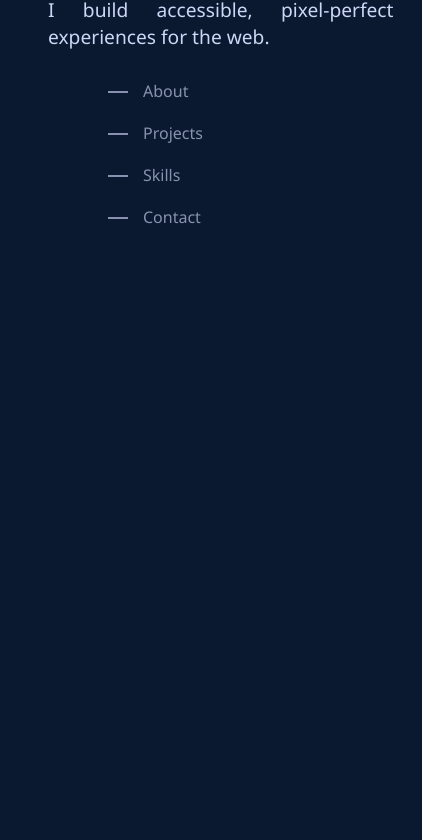
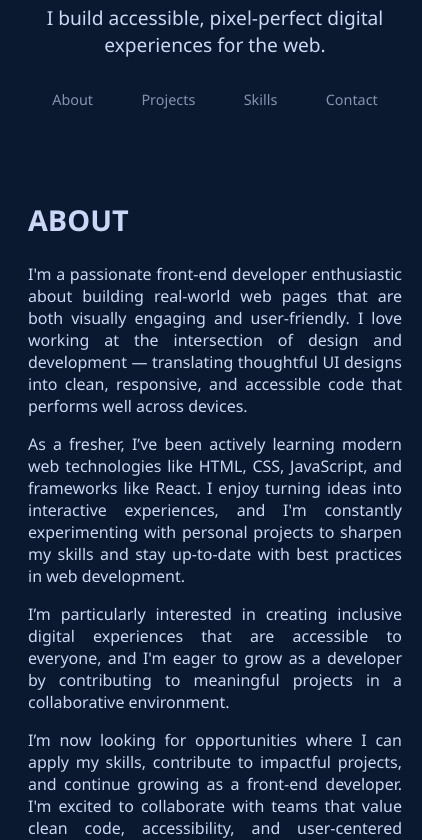
Before and after one commit to Tanmai4431/Portfolio, a plain HTML site: page index.html in a window 390 px wide. Shown: the part 202-1042 px from the top of the page, 422 px wide, since content can reach past the window. Before the commit the page ends 844 px from the top, so only its background shows below. Drawn offline with Linux system fonts and the light colour scheme.

Commit message:
eight commit

```diff
--- a/index.html
+++ b/index.html
@@ -6,12 +6,10 @@
     <title>Portfolio</title>
 </head>
 <style>
-
 body {
   font-family: 'Segoe UI', Tahoma, Geneva, Verdana, sans-serif;
   background-color: #0a192f;
   color: #ccd6f6;
-  /* line-height: 1.6; */
 }
 .sidebar {
   width: 450px;
@@ -28,7 +26,6 @@ body {
   font-size: 3.5rem;
   margin-left: 20px;
   margin-bottom: 3px;
-
 }
 .sidebar-header h2 {
   font-size: 1.5rem;
@@ -55,7 +52,6 @@ body {
     margin: 10px 0;
     text-align: justify;
     margin-left: 80px;
-
 }
 .sidebar-nav li a {
   position: relative;
@@ -80,12 +76,9 @@ body {
   color: white;
   font-weight: bold;
 }
-
-.sidebar-nav li a:hover::before
-{
+.sidebar-nav li a:hover::before {
   background-color: white;
 }
-/* ------------------------ */
 .main-sidebar {
   position: fixed;
   top: 0;
@@ -100,13 +93,12 @@ body {
   text-align: justify;
   font-size: 1.1rem;
 }
-
 .project-image {
   width: 70%;
   height: auto;
   border-radius: 10px;
 }
-.project{
+.project {
   display: grid;
   grid-template-columns: 1fr 3fr;
   gap: 30px;
@@ -134,7 +126,7 @@ text-align: left;
   font-size: 1.5rem;
   margin-bottom: 10px;
 }
-.project:hover{
+.project:hover {
   transform: scale(1.05);
   transition: transform 0.3s ease;
   color:#6d94ce ;
@@ -145,28 +137,56 @@ text-align: left;
 .p4 {
   margin-bottom: 50px;
 }
-/* ---------------------------
-@media screen and (min-width: 460px) {
 
+/* Updated media query for mobile responsiveness */
+@media screen and (max-width: 768px) {
+  .sidebar {
+    position: static;
+    width: 100%;
+    padding: 20px;
+    height: auto;
+    text-align: center;
   }
-
-@media screen and (min-width: 468px) and (max-width: 768px)  {
-  .media{
-    color:#e3080f
+  .sidebar-header h1, .sidebar-header h2, .sidebar-header p {
+    text-align: center;
+    margin-left: 0;
   }
-
+  .sidebar-nav ul {
+    flex-direction: row;
+    justify-content: space-around;
+    margin-left: 0;
   }
-@media screen and (min-width: 768px) {
-  .media{
-    color:#0eda3e
+  .sidebar-nav ul li {
+    margin-left: 0;
   }
-
+  .sidebar-nav li a {
+    padding-left: 0;
+    font-size: 0.9rem;
   }
- */
-
-
-
-
+  .sidebar-nav li a::before {
+    display: none;
+  }
+  .main-sidebar {
+    position: static;
+    left: 0;
+    padding: 20px;
+    width: 100%;
+  }
+  .project {
+    grid-template-columns: 1fr;
+    width: 100%;
+    gap: 15px;
+  }
+  .project-image {
+    width: 100%;
+  }
+  .p1, .p2, .p3, .p4, .email, .linkedin {
+    font-size: 1rem;
+  }
+  h2 {
+    font-size: 1.8rem;
+  }
+}
 </style>
 <body class="body">
     <aside class="sidebar">
@@ -181,13 +201,11 @@ text-align: left;
                   <li><a href="#skills">Skills</a></li>
                   <li><a href="#contact">Contact</a></li>
                </ul>
-
             </nav>
         </header>
     </aside>
     <aside class="main-sidebar">
         <main class="main">
-
             <section id="about" class="about">
                 <h2>ABOUT</h2>
                 <p class="p1">I'm a passionate front-end developer enthusiastic about building real-world web pages that are both visually engaging and user-friendly. I love working at the intersection of design and development — translating thoughtful UI designs into clean, responsive, and accessible code that performs well across devices.</p>
@@ -195,7 +213,6 @@ text-align: left;
                 <p class="p3">I’m particularly interested in creating inclusive digital experiences that are accessible to everyone, and I'm eager to grow as a developer by contributing to meaningful projects in a collaborative environment.</p>
                 <p class="p4">I’m now looking for opportunities where I can apply my skills, contribute to impactful projects, and continue growing as a front-end developer. I'm excited to collaborate with teams that value clean code, accessibility, and user-centered design—while learning from real-world challenges and experiences.</p>
             </section>
-
             <section id="projects" class="projects">
                 <h2>PROJECTS</h2>
                 <div class="project">
@@ -213,7 +230,6 @@ text-align: left;
                     </div>
                 </div>
             </section>
-
             <section id="skills" class="skills">
                 <h2>SKILLS</h2>
                 <ul>
@@ -223,11 +239,10 @@ text-align: left;
                     <li><b>Soft Skills</b>:Problem-solving, Team Collaboration, Communication</li>
                 </ul>
             </section>
-
             <section id="contact" class="contact">
                 <h2 class="contacts">CONTACT</h2>
                 <h3>Let’s Connect</h3>
-  <p >Open to freelance or full-time roles. Drop a message — I’d love to hear from you!</p>
+                <p>Open to freelance or full-time roles. Drop a message — I’d love to hear from you!</p>
                 <ul>
                     <li class="email"><b>Email</b>: tanmaipasupuleti1909@gmail.com</a></li>
                     <li class="linkedin"><a href="https://www.linkedin.com/in/tanmai-sai-pasupuleti-3255a228b"><b>linkedin</b></a></li>
@@ -235,12 +250,6 @@ text-align: left;
                 <p>Looking forward to hearing from you!</p>
             </section>
         </main>
-    <!-- <footer>
-    <p>&copy; 2023 Tanmai Sai. All rights reserved.</p>
-    </footer> -->
-    <!-- <p class="media">Made with ❤️ by Tanmai Sai</p>" -->
     </aside>
-
 </body>
-
 </html>
```
Lines whose indentation alone changed are shown as unchanged.
